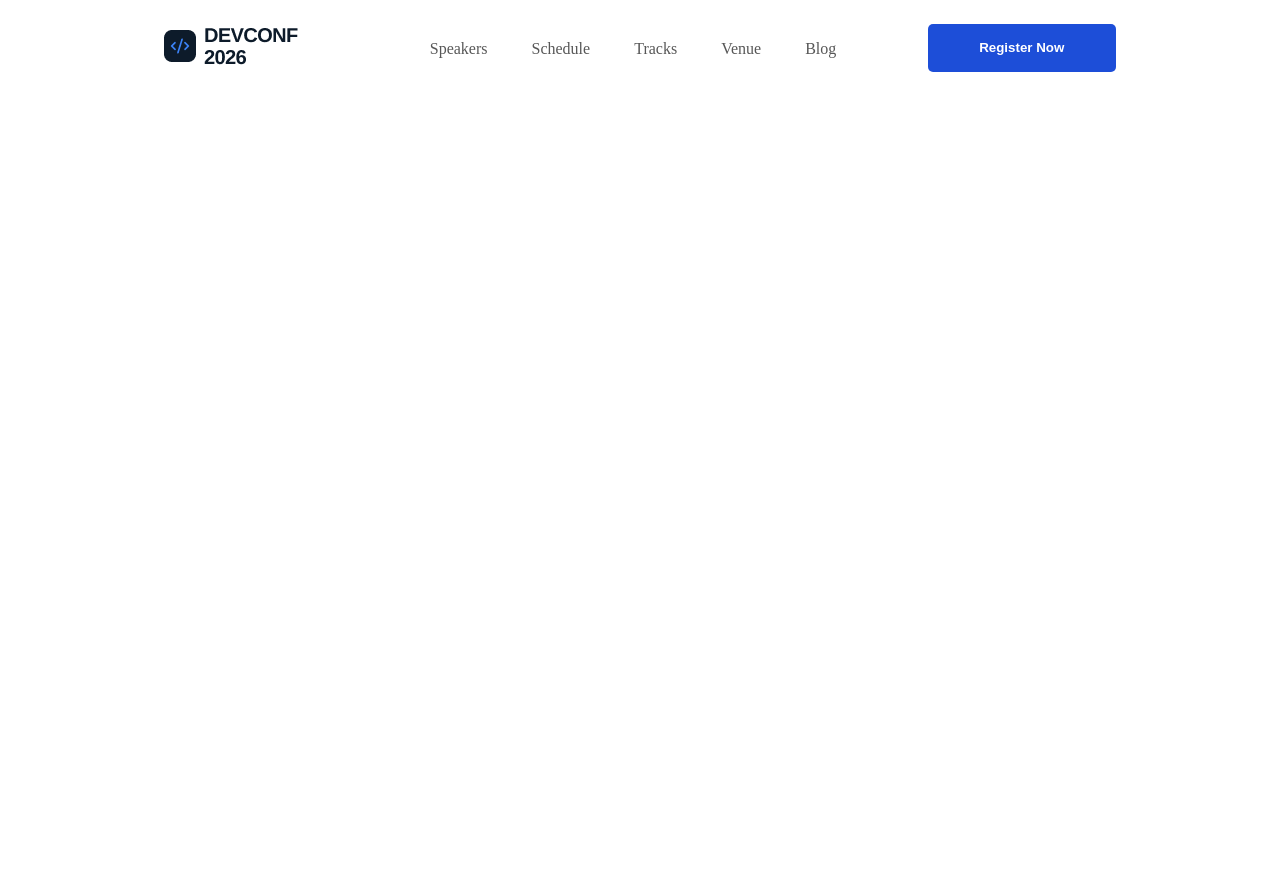
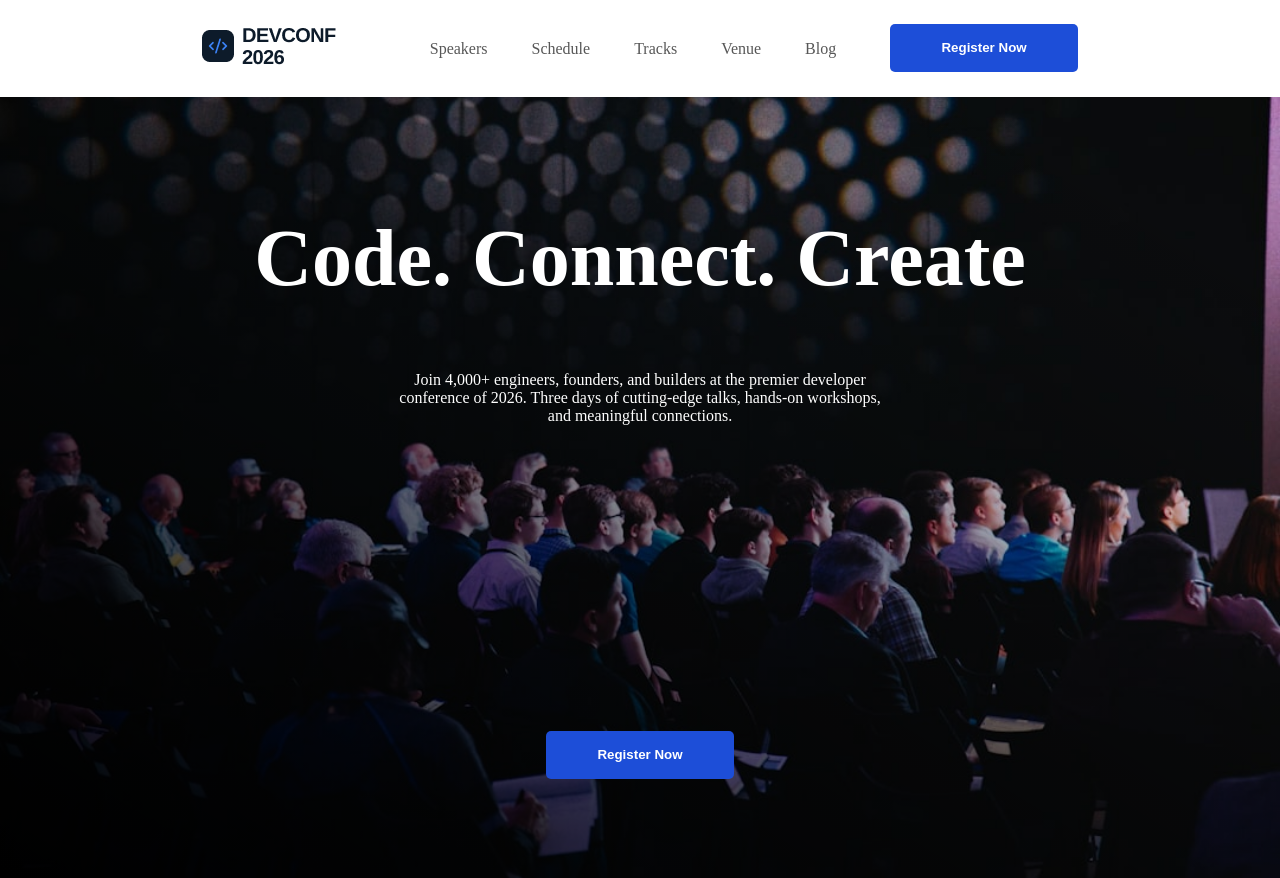
Before and after one commit to kamalacc9/b14-a01, a plain HTML site: page index.html in a window 1280 px wide. Before the commit the page ends 800 px from the top, so only its background shows below. Drawn offline with Linux system fonts and the light colour scheme.

Commit message:
completed the banner section

```diff
--- a/index.html
+++ b/index.html
@@ -11,6 +11,11 @@
       rel="stylesheet"
     />
     <link rel="stylesheet" href="./style/style.css" />
+    <style>
+      body {
+        margin: 0;
+      }
+    </style>
   </head>
   <body>
     <header>
@@ -32,7 +37,25 @@
         </div>
       </nav>
     </header>
-    <main><h1></h1></main>
+    <main>
+      <!-- banner section -->
+      <section class="banner-container">
+        <div class="overlay"></div>
+        <div class="banner-child">
+          <div>
+            <h1 class="font-color bold">Code. Connect. Create</h1>
+            <p class="font-color">
+              Join 4,000+ engineers, founders, and builders at the premier
+              developer <br />
+              conference of 2026. Three days of cutting-edge talks, hands-on
+              workshops, <br />
+              and meaningful connections.
+            </p>
+          </div>
+          <button class="btn btns nav-btn">Register Now</button>
+        </div>
+      </section>
+    </main>
     <footer></footer>
   </body>
 </html>
--- a/style/style.css
+++ b/style/style.css
@@ -3,12 +3,20 @@
   font-optical-sizing: auto;
   font-style: normal;
 }
-body {
-  max-width: 1551px;
+
+.font-color {
+  color: white;
+}
+.btns {
+  margin-top: 40px;
+}
+.bold {
+  font-size: 80px;
+  padding-top: 50px;
 }
 /* nav style */
 .nav-container {
-  margin: 23.5px 115.5px;
+  margin: 23.5px 180px;
   height: 50px;
   display: flex;
   justify-content: space-around;
@@ -51,3 +59,38 @@ body {
 .btn:hover {
   background-color: orange;
 }
+
+/* banner section style */
+.banner-container {
+  position: relative;
+  background-image: url(../assets/banner.jpg);
+  background-size: cover;
+  background-position: center;
+  background-repeat: no-repeat;
+  width: 100%;
+  height: 781px;
+  overflow: hidden;
+}
+.overlay {
+  position: absolute;
+  top: 0;
+  left: 0;
+  width: 100%;
+  height: 100%;
+  background: linear-gradient(
+    to top right,
+    rgba(0, 0, 0, 2) 0%,
+    transparent 90%
+  );
+  z-index: 0;
+}
+.banner-child {
+  position: relative;
+  display: flex;
+  flex-direction: column;
+  justify-content: center;
+  text-align: center;
+  align-items: center;
+  gap: 250px;
+  z-index: 1;
+}
```
